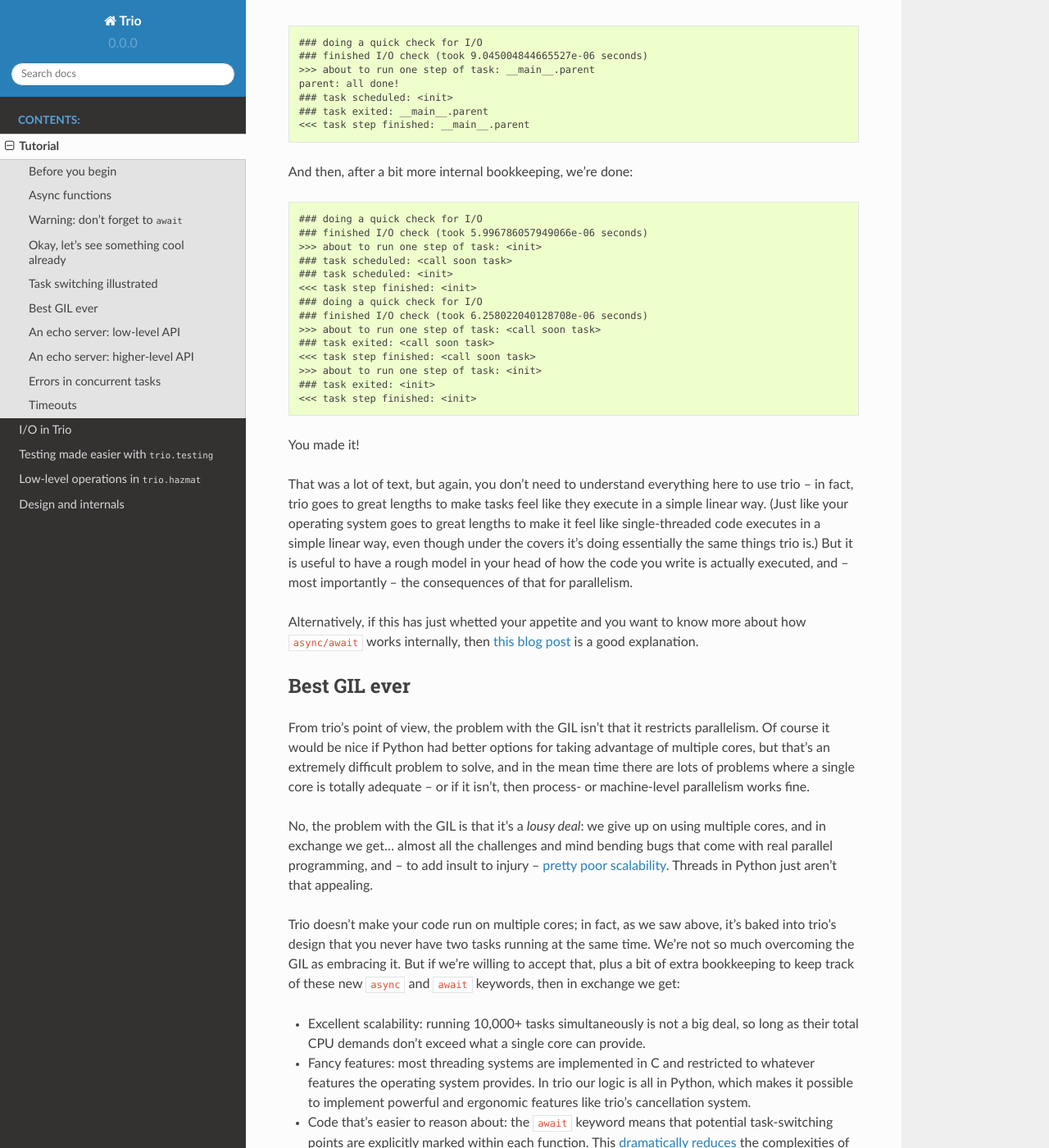
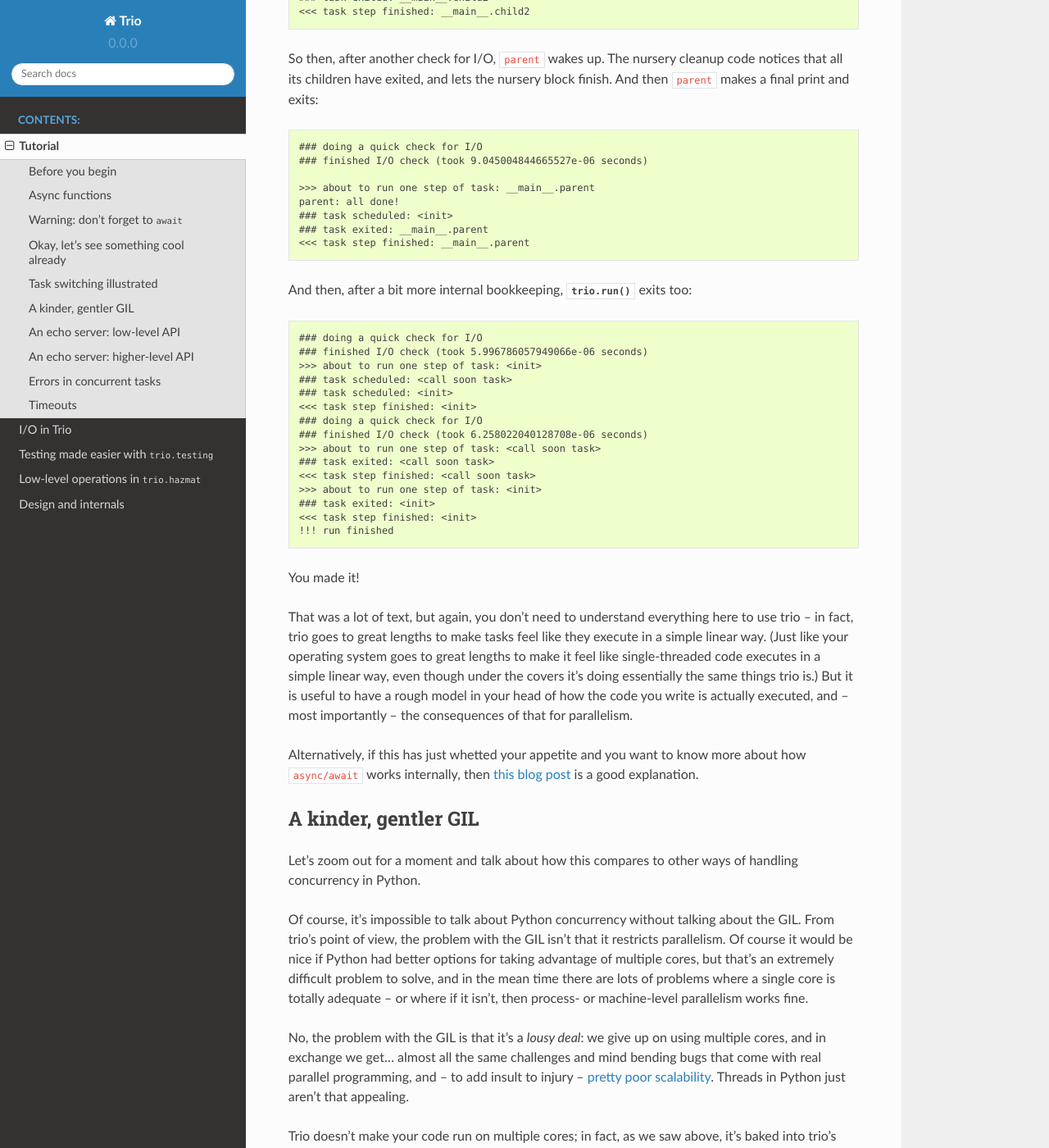
Before and after one commit to GangCheng0619/trio-py-app, a Sphinx documentation site: the page built from docs/source/tutorial.rst, in a window 1280 px wide and 1400 px high, scrolled down 11776 px. Shown: the whole window at 82% size. Built offline with Sphinx 7.4.7 and the Read the Docs theme 2.0.0, drawn with Linux system fonts in a browser that asks for light colours; pages that are not in the unit, such as notebooks, are missing from menus; some of the changed text lies outside the part shown.

Commit message:
doc tweaks

```diff
--- a/docs/source/tutorial.rst
+++ b/docs/source/tutorial.rst
@@ -61,8 +61,8 @@
    keyword. So instead of writing ``regular_double(3)``, you write
    ``await async_double(3)``.
 
-2. A regular function can't use the ``await`` keyword. If you try it,
-   you'll get a syntax error::
+2. You can't use the ``await`` keyword inside the body of a regular
+   function. If you try it, you'll get a syntax error::
 
       def print_double(x):
           print(await async_double(x))   # <-- SyntaxError here
@@ -71,9 +71,6 @@
 
       async def print_double(x):
           print(await async_double(x))   # <-- OK!
-
-(Now you see why this new feature is called ``async/await`` for
-short.)
 
 Now, let's think about the consequences here: if you need ``await`` to
 call an async function, and only async functions can use
@@ -182,8 +178,10 @@
    async def broken_double_sleep(x):
        print("*yawn* Going to sleep")
        start_time = time.time()
+
        # Whoops, we forgot the 'await'!
        trio.sleep(2 * x)
+
        sleep_time = time.time() - start_time
        print("Woke up after {:.2f} seconds, feeling well rested!".format(sleep_time))
 
@@ -261,8 +259,9 @@
 ``await``, and see what you get. This way you'll be prepared for when
 it happens to you for real.
 
-And remember: ``RuntimeWarning: coroutine '...' was never awaited``
-means you need to find and fix your missing ``await``.
+And remember: watch out for ``RuntimeWarning: coroutine '...' was
+never awaited``; it means you need to find and fix your missing
+``await``.
 
 
 Okay, let's see something cool already
@@ -304,34 +303,34 @@
 It does this by using a mysterious ``async with`` statement to create
 a "nursery", and then "spawns" child1 and child2 into the nursery.
 
-The ``async with`` part is actually pretty simple. In regular Python,
-a statement like ``with someobj: ...`` instructs the interpreter to
-call ``someobj.__enter__()`` at the beginning of the block, and to
-call ``someobj.__exit__()`` at the end of the block (this is glossing
-over some subtleties around exception handling, but that's the basic
-idea). Here ``someobj`` is called a "context manager". An ``async
-with`` does exactly the same thing, except that where a regular
-``with`` statement calls regular methods, an ``async with`` statement
-calls async methods: it basically does ``await someobj.__aenter__()``
-and ``await someobj.__aexit__()``, and now we call ``someobj`` an
-"async context manager". So in short: ``with`` blocks are a shorthand
-for calling some functions, and now that we have two kinds of
-functions we need two kinds of ``with`` blocks. If you understand
-async functions, then you understand ``async with``.
+Let's start with this ``async with`` thing. It's actually pretty
+simple. In regular Python, a statement like ``with someobj: ...``
+instructs the interpreter to call ``someobj.__enter__()`` at the
+beginning of the block, and to call ``someobj.__exit__()`` at the end
+of the block (this is glossing over some subtleties around exception
+handling, but that's the basic idea). We call ``someobj`` a "context
+manager". An ``async with`` does exactly the same thing, except that
+where a regular ``with`` statement calls regular methods, an ``async
+with`` statement calls async methods: it basically does ``await
+someobj.__aenter__()`` and ``await someobj.__aexit__()``, and now we
+call ``someobj`` an "async context manager". So in short: ``with``
+blocks are a shorthand for calling some functions, and now that we
+have two kinds of functions we need two kinds of ``with`` blocks. If
+you understand async functions, then you understand ``async with``.
 
 .. note::
 
    This example doesn't use them, but while we're here we might as
-   well mention the last piece of new syntax that async/await added:
-   ``async for``. An ``async for`` loop is just like a ``for`` loop,
-   except that where a ``for`` loop does ``iterator.__next__()`` to
-   fetch the next item, an ``async for`` does ``await
+   well mention the one other piece of new syntax that async/await
+   added: ``async for``. An ``async for`` loop is just like a ``for``
+   loop, except that where a ``for`` loop does ``iterator.__next__()``
+   to fetch the next item, an ``async for`` does ``await
    async_iterator.__anext__()``. Now you understand all of
    async/await. Basically just remember that it involves sandwiches
    and sticking the word "async" in front of everything, and you'll do
    fine.
 
-So let's look at ``parent`` one last time:
+Now that we understand ``async with``, let's look at ``parent`` again:
 
 .. literalinclude:: tutorial/tasks-intro.py
    :linenos:
@@ -342,24 +341,23 @@
 There are only 4 lines of code that really do anything here. On line
 17, we use :func:`trio.open_nursery` to get a "nursery" object, and
 then inside the ``async with`` block we call ``nursery.spawn`` twice,
-on lines 19 and 22. ``nursery.spawn(async_fn)`` is another way to call
-an async function: it asks trio to start running this function, but
-then returns immediately without waiting for the function to
-finish. So after our two calls to ``nursery.spawn``, ``child1`` and
-``child2`` are now running in the background. And then at line 25, the
-commented line, we hit the end of the ``async with`` block, and the
-nursery's ``__aexit__`` function runs. What this does is force
-``parent`` to stop here and wait for all the children in the nursery
-to exit. This is why you have to use ``async with`` to get a nursery:
-it gives us a way to make sure that the child calls can't run away and
-get lost. One reason this is important is that if there's a bug or
-other problem in one of the children, and it raises an exception, then
-it lets us propagate that exception into the parent; in many other
-frameworks, exceptions like this are just discarded. Trio never
-discards exceptions.
+on lines 19 and 22. ``nursery.spawn(async_fn)`` is a way to call an
+async function: it asks trio to start running this function, but then
+returns immediately without waiting for the function to finish. So
+after our two calls to ``nursery.spawn``, ``child1`` and ``child2``
+are now running in the background. And then at line 25, the commented
+line, we hit the end of the ``async with`` block, and the nursery's
+``__aexit__`` function runs. What this does is force ``parent`` to
+stop here and wait for all the children in the nursery to exit. This
+is why you have to use ``async with`` to get a nursery: it gives us a
+way to make sure that the child calls can't run away and get lost. One
+reason this is important is that if there's a bug or other problem in
+one of the children, and it raises an exception, then it lets us
+propagate that exception into the parent; in many other frameworks,
+exceptions like this are just discarded. Trio never discards
+exceptions.
 
-Anyway, phew, that was a lot of description. Let's try running it and
-see what we get:
+Ok! Let's try running it and see what we get:
 
 .. code-block:: none
 
@@ -400,13 +398,14 @@
 Task switching illustrated
 --------------------------
 
-The big idea behind async/await-based libraries is this one of running
-lots of tasks on a single thread by switching between them at the
-appropriate places. If all you want to do is use these libraries, then
-you don't need to understand all the nitty-gritty detail of how this
-works – but it's very useful to at least have a general intuition. To
-help build that intuition, let's look more closely at how trio
-actually ran our example from the last section.
+The big idea behind async/await-based libraries is to run lots of
+tasks on a single thread by switching between them at the appropriate
+places. If all you want to do is use these libraries, then you don't
+need to understand all the nitty-gritty detail of how this switching
+works – but it's very useful to at least have a general intuition
+about how your code is actually executed. To help build that
+intuition, let's look more closely at how trio ran our example from
+the last section.
 
 Fortunately, trio provides a :ref:`rich set of tools for inspecting
 and debugging your programs <instrumentation>`. Here we want to watch
@@ -434,6 +433,7 @@
 .. code-block:: none
 
    $ python3 tutorial/tasks-with-trace.py
+   !!! run started
    ### new task spawned: <init>
    ### task scheduled: <init>
    ### doing a quick check for I/O
@@ -447,8 +447,8 @@
    ### doing a quick check for I/O
    ### finished I/O check (took 6.4980704337358475e-06 seconds)
 
-Once the initial housekeeping is done, it then starts our ``parent``
-function, and you can see it printing and creating the two child
+Once the initial housekeeping is done, trio starts running the
+``parent`` function, and you can see ``parent`` creating the two child
 tasks. Then it hits the end of the ``async with`` block, and pauses:
 
 .. code-block:: none
@@ -488,16 +488,16 @@
 
 Each task runs until it hits the call to :func:`trio.sleep`, and then
 suddenly we're back in :func:`trio.run` deciding what to run next. How
-does this happen? It involves some cooperation between
-:func:`trio.run` and :func:`trio.sleep`: :func:`trio.sleep` has access
-to some special magic that lets it pause its entire callstack, so it
-sends a note to :func:`trio.run` requesting to be woken again after 1
-second, and then suspends the task. And when the task is suspended,
-Python gives control back to :func:`trio.run`, which decides what to
-do next. (If this sounds similar to the way that generators can
-suspend execution by doing a ``yield``, then that's not a coincidence:
-inside the Python interpreter, generators and async functions share a
-lot of their implementations.)
+does this happen? It requires cooperation between :func:`trio.run` and
+:func:`trio.sleep`: :func:`trio.sleep` has access to some special
+magic that lets it pause its entire callstack, so it sends a note to
+:func:`trio.run` requesting to be woken again after 1 second, and then
+suspends the task. And once the task is suspended, Python gives
+control back to :func:`trio.run`, which decides what to do next. (If
+this sounds similar to the way that generators can suspend execution
+by doing a ``yield``, then that's not a coincidence: inside the Python
+interpreter, there's a lot of overlap between the implementation of
+generators and async functions.)
 
 .. note::
 
@@ -551,24 +551,24 @@
    ### task scheduled: __main__.child1
    ### task scheduled: __main__.child2
 
-And then the children get to run, and this time they exit. Remember
-how ``parent`` is waiting for that to happen? When they exit
-``parent`` gets woken up:
+And then the children get to run, and this time they run to
+completion. Remember how ``parent`` is waiting for them to finish?
+Notice how ``parent`` gets scheduled when the first child exits:
 
 .. code-block:: none
 
+   >>> about to run one step of task: __main__.child1
+     child1: exiting!
+   ### task scheduled: __main__.parent
+   ### task exited: __main__.child1
+   <<< task step finished: __main__.child1
+
    >>> about to run one step of task: __main__.child2
      child2 exiting!
-   ### task scheduled: __main__.parent
    ### task exited: __main__.child2
    <<< task step finished: __main__.child2
 
-   >>> about to run one step of task: __main__.child1
-     child1: exiting!
-   ### task exited: __main__.child1
-   <<< task step finished: __main__.child1
-
-So after another check for I/O, ``parent`` wakes up. The nursery
+So then, after another check for I/O, ``parent`` wakes up. The nursery
 cleanup code notices that all its children have exited, and lets the
 nursery block finish. And then ``parent`` makes a final print and
 exits:
@@ -577,13 +577,15 @@
 
    ### doing a quick check for I/O
    ### finished I/O check (took 9.045004844665527e-06 seconds)
+
    >>> about to run one step of task: __main__.parent
    parent: all done!
    ### task scheduled: <init>
    ### task exited: __main__.parent
    <<< task step finished: __main__.parent
 
-And then, after a bit more internal bookkeeping, we're done:
+And then, after a bit more internal bookkeeping, :func:`trio.run`
+exits too:
 
 .. code-block:: none
 
@@ -601,6 +603,7 @@
    >>> about to run one step of task: <init>
    ### task exited: <init>
    <<< task step finished: <init>
+   !!! run finished
 
 You made it!
 
@@ -621,18 +624,23 @@
 is a good explanation.
 
 
-Best GIL ever
--------------
+A kinder, gentler GIL
+---------------------
 
-From trio's point of view, the problem with the GIL isn't that it
-restricts parallelism. Of course it would be nice if Python had better
-options for taking advantage of multiple cores, but that's an
-extremely difficult problem to solve, and in the mean time there are
-lots of problems where a single core is totally adequate – or if it
-isn't, then process- or machine-level parallelism works fine.
+Let's zoom out for a moment and talk about how this compares to other
+ways of handling concurrency in Python.
+
+Of course, it's impossible to talk about Python concurrency without
+talking about the GIL. From trio's point of view, the problem with the
+GIL isn't that it restricts parallelism. Of course it would be nice if
+Python had better options for taking advantage of multiple cores, but
+that's an extremely difficult problem to solve, and in the mean time
+there are lots of problems where a single core is totally adequate –
+or where if it isn't, then process- or machine-level parallelism works
+fine.
 
 No, the problem with the GIL is that it's a *lousy deal*: we give up
-on using multiple cores, and in exchange we get... almost all the
+on using multiple cores, and in exchange we get... almost all the same
 challenges and mind bending bugs that come with real parallel
 programming, and – to add insult to injury – `pretty poor scalability
 <https://twitter.com/hynek/status/771790449057132544>`__. Threads in
@@ -645,9 +653,9 @@
 bookkeeping to keep track of these new ``async`` and ``await``
 keywords, then in exchange we get:
 
-* Excellent scalability: running 10,000+ tasks simultaneously is not a
-  big deal, so long as their total CPU demands don't exceed what a
-  single core can provide.
+* Excellent scalability: trio can run 10,000+ tasks simultaneously
+  without breaking a sweat, so long as their total CPU demands don't
+  exceed what a single core can provide.
 
 * Fancy features: most threading systems are implemented in C and
   restricted to whatever features the operating system provides. In
@@ -657,9 +665,9 @@
 
 * Code that's easier to reason about: the ``await`` keyword means that
   potential task-switching points are explicitly marked within each
-  function. This `dramatically reduces
-  <https://glyph.twistedmatrix.com/2014/02/unyielding.html>`__ the
-  complexities of reasoning about concurrent programs.
+  function. This makes trio code `dramatically easier to reason about
+  <https://glyph.twistedmatrix.com/2014/02/unyielding.html>`__ than
+  the equivalent program using threads.
 
 Certainly it's not appropriate for every app... but there are a lot of
 situations where the trade-offs here look pretty appealing.
@@ -690,8 +698,6 @@
        [... pauses for 1 second ...]
      child1: exiting!
    parent: all done!
-
-
 
 One of the major reasons why trio has such a rich
 :ref:`instrumentation API <tutorial-instrument-example>` is to make it
--- a/docs/source/tutorial/tasks-with-trace.py
+++ b/docs/source/tutorial/tasks-with-trace.py
@@ -26,6 +26,9 @@
     print("parent: all done!")
 
 class Tracer(trio.abc.Instrument):
+    def before_run(self):
+        print("!!! run started")
+
     def _print_with_task(self, msg, task):
         # repr(task) is perhaps more useful than task.name in general,
         # but in context of a tutorial the extra noise is unhelpful.
@@ -57,4 +60,7 @@
         duration = trio.current_time() - self._sleep_time
         print("### finished I/O check (took {} seconds)".format(duration))
 
+    def after_run(self):
+        print("!!! run finished")
+
 trio.run(parent, instruments=[Tracer()])
```
Also changed, not shown: other parts of docs/source/tutorial.rst (+6 -7 lines).
